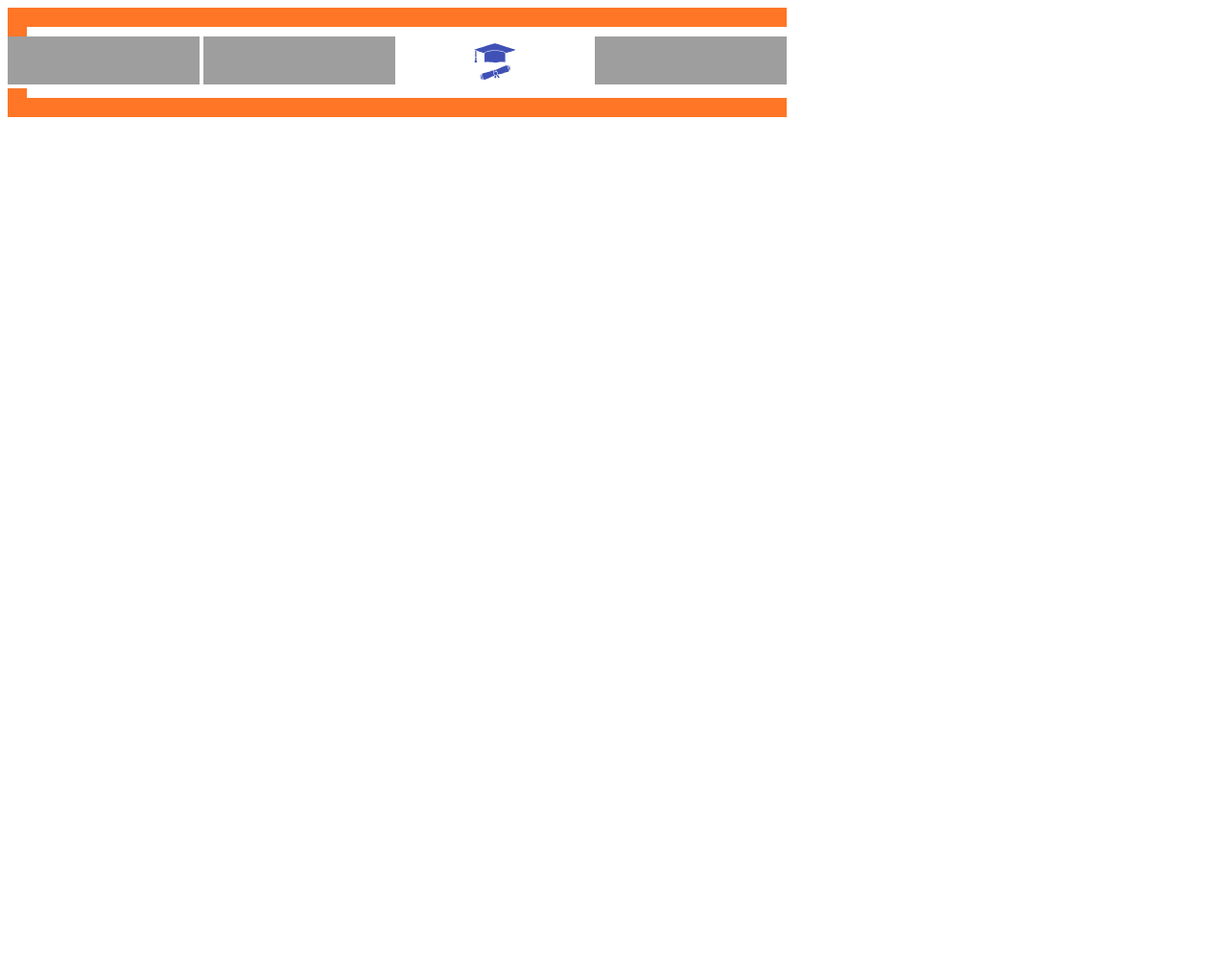
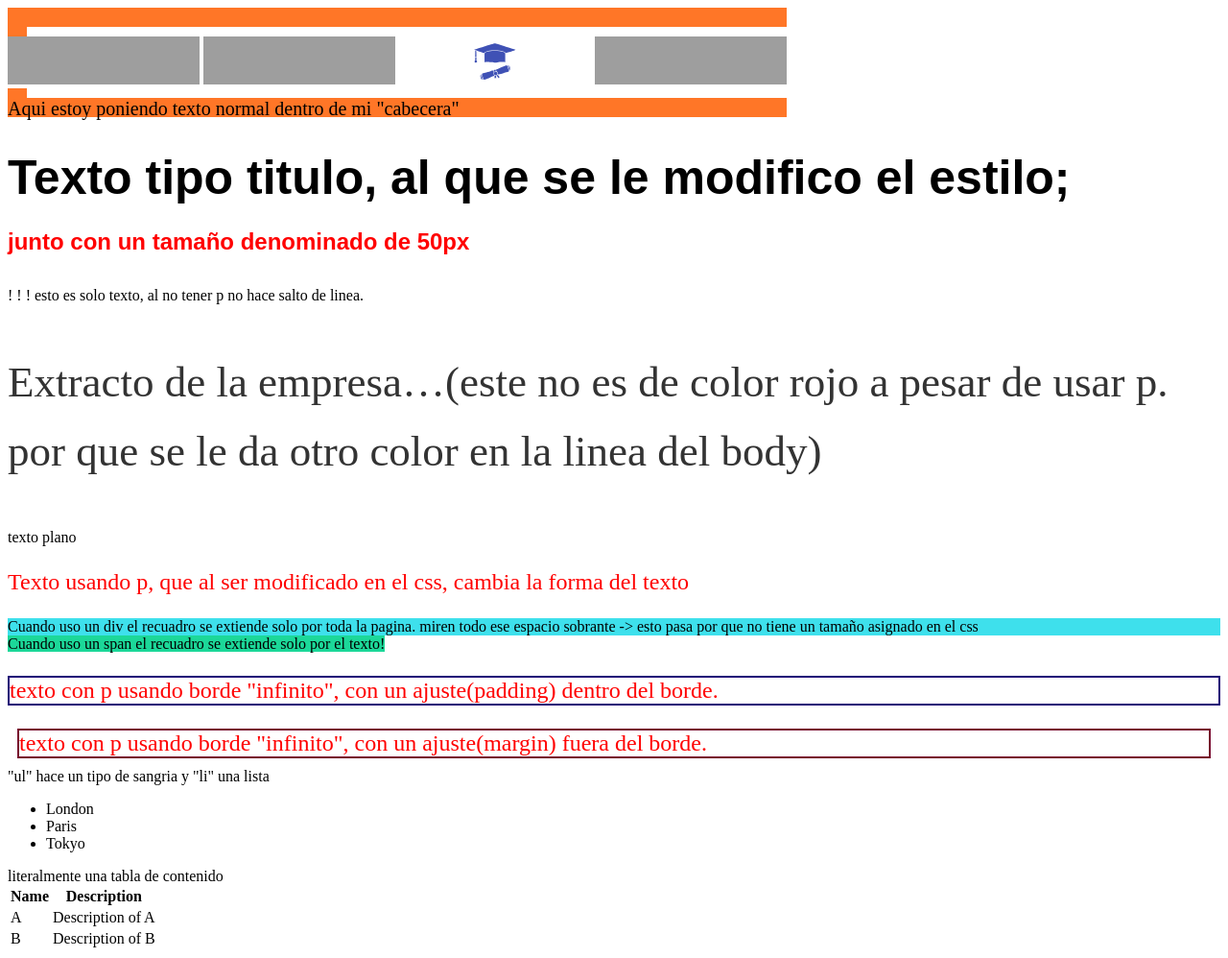
Before and after one commit to JorgePMC/Full2, a plain HTML site: page index.html in a window 1280 px wide. Shown: the whole page at 96% size. Before the commit the page ends 800 px from the top, so only its background shows below. Drawn offline with Linux system fonts and the light colour scheme; grey boxes are pictures that could not be loaded.

Commit message:
se añadieron mas funciones y elementos para crear paginas html

```diff
--- a/index.html
+++ b/index.html
@@ -8,13 +8,53 @@
     </head>
     <body>
         <div class="cabecera"> </div>
-        <div class="rec"></div>
+        <div class="rectangular"></div>
         <img src="https://static.wikia.nocookie.net/chiikawa/images/a/a0/Momonga.png/revision/latest?cb=20240921205329">
         <img src="https://cdn.pixabay.com/photo/2020/07/11/12/31/idea-5393862_1280.png" width=" 255">
         <img src="img/chiplanay-graduate-hat-6130500.svg"width= 255>
         <img src="https://preview.redd.it/post-your-lowest-quality-hololive-images-v0-gbkqjk07uzxc1.jpeg?width=1024&format=pjpg&auto=webp&s=6a375f78793d71c37fd02fdb3f16c5c7a5e025e7" width= 50>
-        <div class="rec"></div>
-        <div class="cabecera"> </div>
+        <div class="rectangular"></div>
+        <div class="cabecera">Aqui estoy poniendo texto normal dentro de mi "cabecera"</div>
         <!--  -->
+
+        <h1 style="font-family: Arial; font-size: 50px;">Texto tipo titulo, al que se le modifico el estilo;
+            <p>junto con un tamaño denominado de 50px
+        </h1>
+        !
+        !
+        ! esto es solo texto, al no tener p no hace salto de linea.
+        <p style="font-size:45px; line-height: 1.6; color: #333;"> Extracto de la empresa…(este no es de color rojo a pesar de usar p.
+            por que se le da otro color en la linea del body)</p>
+        texto plano
+        <p>Texto usando p, que al ser modificado en el css, cambia la forma del texto</p>
+        <div class="bg1">Cuando uso un div el recuadro se extiende solo por toda la pagina. miren todo ese espacio sobrante ->   esto pasa por que no tiene un tamaño asignado en el css</div>
+        <span class="bg2">Cuando uso un span el recuadro se extiende solo por el texto!</span>
+
+        <p style="border: 2px solid rgb(31, 6, 119); padding: auto;"> texto con p usando borde "infinito", con un ajuste(padding) dentro del borde.</p>
+
+        <p style="border: 2px solid rgb(119, 6, 44); margin: 10px;"> texto con p usando borde "infinito", con un ajuste(margin) fuera del borde.</p>
+
+        "ul" hace un tipo de sangria y "li" una lista
+        <ul>
+            <li>London</li>
+            <li>Paris</li>
+            <li>Tokyo</li>
+        </ul>
+
+        literalmente una tabla de contenido
+        <table>
+        <tr>
+            <th>Name</th>
+            <th>Description</th>
+        </tr>
+        <tr>
+            <td>A</td>
+            <td>Description of A</td>
+        </tr>
+        <tr>
+            <td>B</td>
+            <td>Description of B</td>
+        </tr>
+        </table>
     </body>
 </html>
--- a/styles.css
+++ b/styles.css
@@ -1,14 +1,24 @@
 .cabecera{
+    font-size: 20px;
     width: 812px;
     height: 20px;
     background-color: rgb(255, 118, 39);
 }
-.rec{
+.rectangular{
     width: 20px;
     height: 10px;
     background-color: rgb(255, 118, 39);
 }
-
+p{
+    color: #FF0000;
+    font-size: 24px;
+}
+.bg1{
+    background-color: rgb(62, 224, 236);
+}
+.bg2{
+    background-color: rgb(28, 216, 153);
+}
 img{
     width: 200px;
     height: 50px;
```
